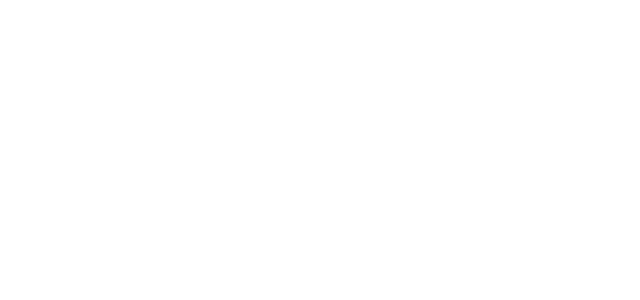
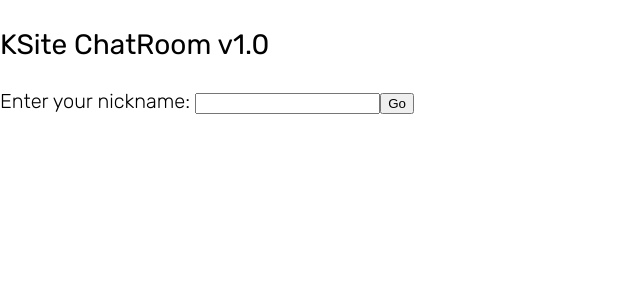
Before and after one commit to kevinwchn/ksite, a Vue app: page /chatroom in a window 1280 px wide. Shown: the top 300 px of the page, without its empty margins (0-640 px from the left). Built offline with nearby package versions, Linux system fonts and the light colour scheme.

Commit message:
Add chat room

```diff
--- a/package.json
+++ b/package.json
@@ -11,6 +11,7 @@
     "axios": "^0.19.2",
     "core-js": "^3.6.5",
     "gsap": "^3.4.0",
+    "socket.io-client": "^2.3.0",
     "vue": "^2.6.11",
     "vue-router": "^3.2.0"
   },
--- a/src/router/index.js
+++ b/src/router/index.js
@@ -3,6 +3,7 @@
 import Home from '../views/Home.vue'
 import Psy from '../views/Psy.vue'
 import Conan from '../views/Conan.vue'
+import ChatRoom from '../views/ChatRoom.vue'
 
 Vue.use(VueRouter)
 
@@ -21,6 +22,11 @@
     path: '/conan',
     name: 'Conan',
     component: Conan
+  },
+  {
+    path: '/chatroom',
+    name: 'ChatRoom',
+    component: ChatRoom
   }
 ]
 
--- /dev/null
+++ b/src/views/ChatRoom.vue
@@ -0,0 +1,81 @@
+<template>
+  <div>
+    <p class="title">KSite ChatRoom v1.0</p>
+    <div v-if="nicknameSet">
+      <p>Welcome {{nickname}}!</p>
+      <input
+        v-model="message"
+        @keyup.enter="sendMessage"
+      />
+      <button @click="sendMessage">Send</button>
+      <div>
+        <p
+          v-for="m in messageList"
+          :key="m"
+        >
+          {{ m.sender }} : {{ m.text }}
+        </p>
+      </div>
+      <button @click="leaveChatRoom">Leave the chat</button>
+    </div>
+    <div v-else>
+      Enter your nickname:
+      <input
+        v-model="nickname"
+        @keyup.enter="setNickname"
+      />
+      <button @click="setNickname">Go</button>
+    </div>
+
+  </div>
+</template>
+
+<style scoped>
+.title {
+  font-size: 28px;
+  font-weight: normal;
+}
+</style>
+
+<script>
+const io = require('socket.io-client')
+
+export default {
+  name: 'ChatRoom',
+  data () {
+    return {
+      message: '',
+      socket: undefined,
+      messageList: [],
+      nickname: '',
+      nicknameSet: false
+    }
+  },
+  methods: {
+    setupSocket () {
+      this.socket = io(`${process.env.VUE_APP_API_ENDPOINT}`)
+
+      this.socket.on('chat message', (message) => {
+        this.messageList.push(message)
+      })
+    },
+    sendMessage () {
+      console.log(`Message sent: ${this.message}`)
+      this.socket.emit('chat message', this.message)
+      this.message = ''
+    },
+    setNickname () {
+      this.nicknameSet = true
+      this.setupSocket()
+      this.socket.emit('join chat', this.nickname)
+    },
+    leaveChatRoom () {
+      this.socket.close()
+      this.socket = undefined
+      this.messageList = []
+      this.nicknameSet = false
+      this.nickname = ''
+    }
+  }
+}
+</script>
```
Also changed, not shown: 1 other file (tests, documents, lock files or other folders).
